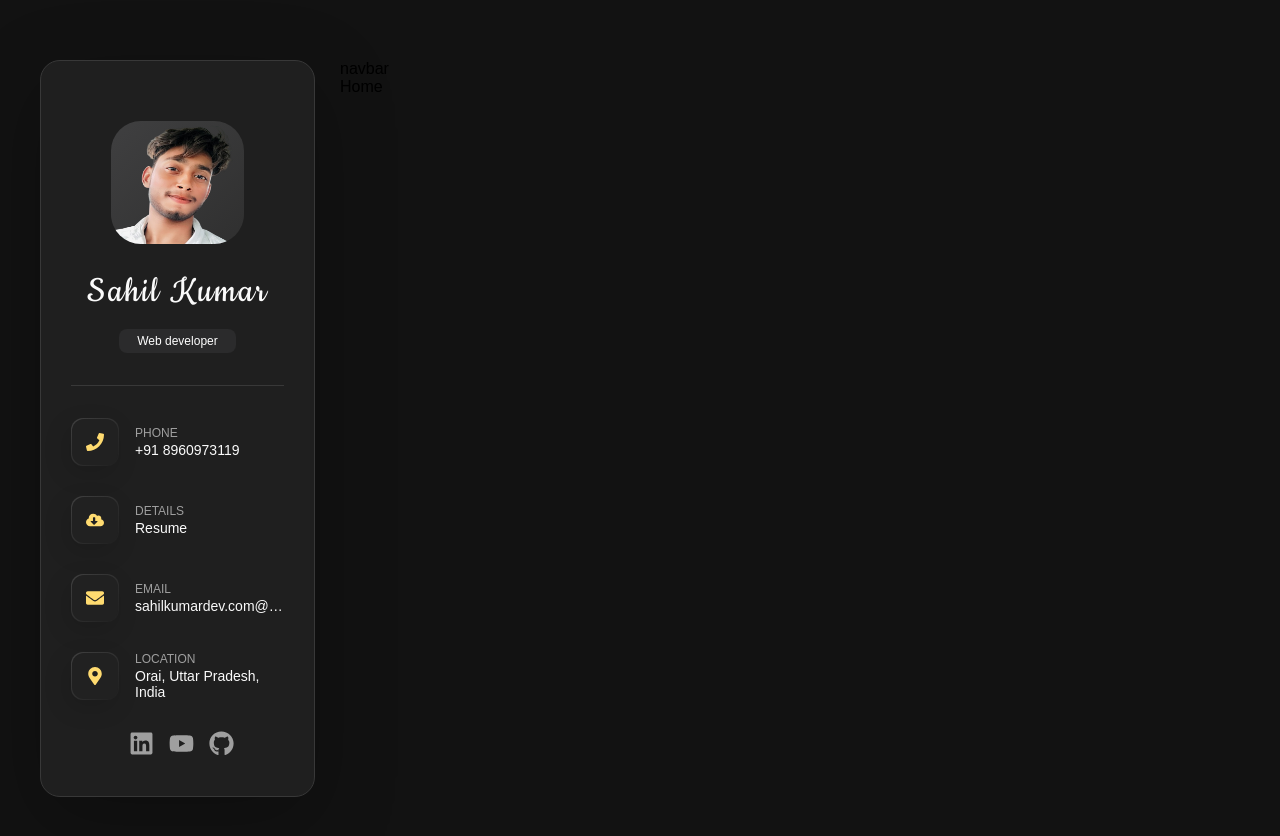
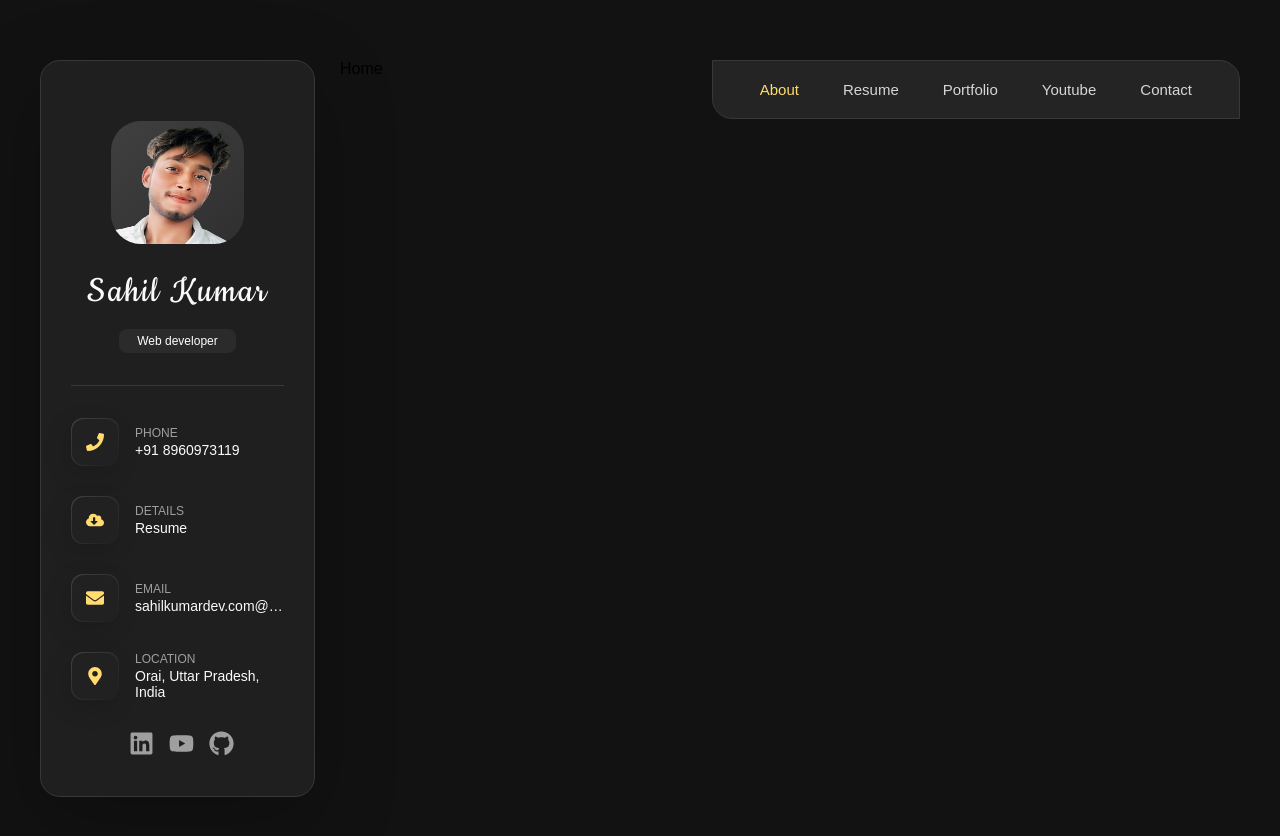
Before and after one commit to SahilKumarDev/sahilkumardev.com, a Next.js app: page / in a window 1280 px wide. Shown: the top 836 px of the page. Built offline with nearby package versions, Linux system fonts and the light colour scheme; a web font is replaced by a local one.

Commit message:
feat: add Navbar component and integrate it into RootLayout

```diff
--- a/app/layout.tsx
+++ b/app/layout.tsx
@@ -2,6 +2,7 @@ import type { Metadata } from "next";
 import { Geist, Geist_Mono } from "next/font/google";
 import "../styles/global.css";
 import Sidebar from "@/components/sidebar";
+import Navbar from "@/components/navbar";
 
 const geistSans = Geist({
   variable: "--font-geist-sans",
@@ -23,6 +24,7 @@ export default function RootLayout({
 }: Readonly<{
   children: React.ReactNode;
 }>) {
+
   return (
     <html lang="en">
       <body
@@ -31,8 +33,7 @@ export default function RootLayout({
         <main>
           <Sidebar />
           <div className="main-content">
-            navbar
-            {/* <Navbar activePage={activePage} setActivePage={setActivePage} /> */}
+            <Navbar/>
             {children}
           </div>
         </main>
--- a/app/page.tsx
+++ b/app/page.tsx
@@ -1,4 +1,3 @@
-import Youtube from "@/components/youtube";
 import React from "react";
 
 const Home = () => {
--- /dev/null
+++ b/components/navbar.tsx
@@ -0,0 +1,37 @@
+"use client";
+
+import Link from "next/link";
+import { usePathname } from "next/navigation";
+
+const Navbar = () => {
+  const pathName = usePathname();
+
+  const navItems = [
+    { name: "about", href: "/" },
+    { name: "resume", href: "/resume" },
+    { name: "portfolio", href: "/portfolio" },
+    { name: "youtube", href: "/youtube" },
+    { name: "contact", href: "/contact" },
+  ];
+
+  return (
+    <nav className="navbar">
+      <ul className="navbar-list">
+        {navItems.map((item) => (
+          <li key={item.href} className="navbar-item">
+            <Link
+              href={item.href}
+              className={`navbar-link ${
+                pathName === item.href ? "active" : ""
+              }`}
+            >
+              {item.name.charAt(0).toUpperCase() + item.name.slice(1)}
+            </Link>
+          </li>
+        ))}
+      </ul>
+    </nav>
+  );
+};
+
+export default Navbar;
```
